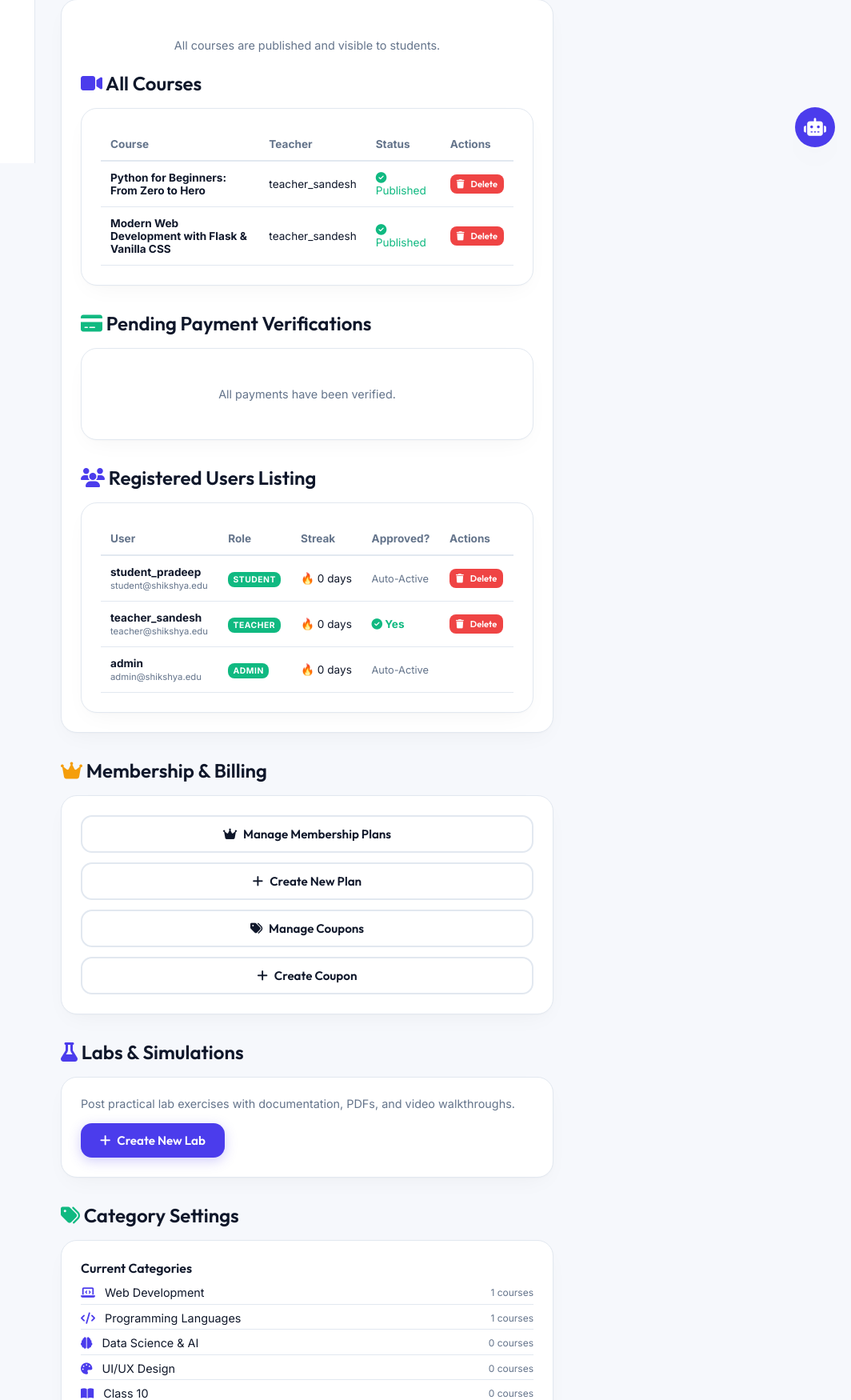
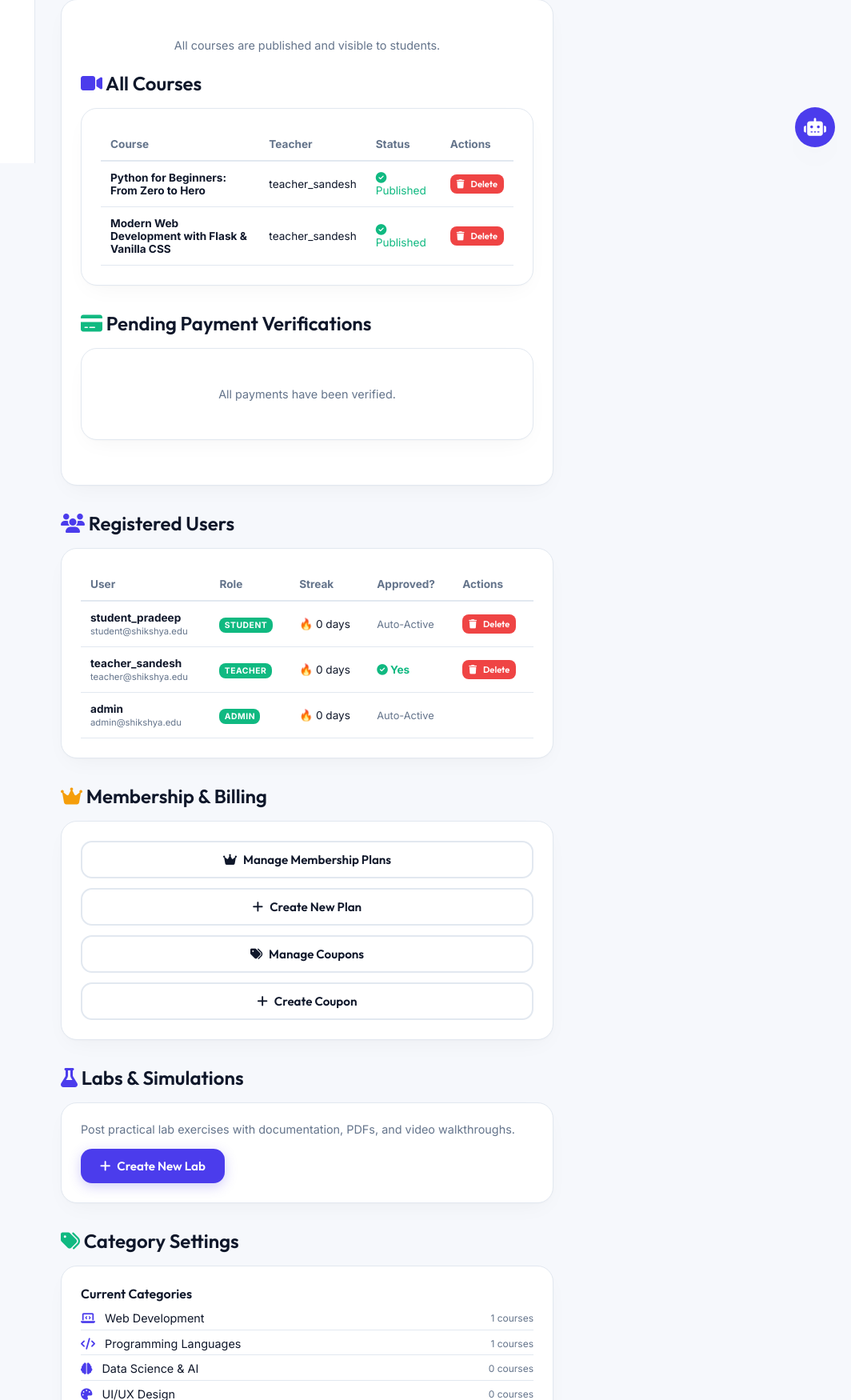
Before and after one commit to parbes80/shikshya-lms, a Flask app: page /dashboard/admin in a window 1280 px wide. Shown: the part 596-2346 px from the top of the page at 80% size, without its empty margins (216-1280 px from the left). Run offline with Flask 3, Linux system fonts and the light colour scheme; a user stored in the database is signed in; tables that the repository leaves empty hold one stand-in row (values such as "Sample post"); data that the repository does not hold is empty; some libraries are stand-ins or nearby versions.

Commit message:
Move Registered Users to right column alongside Membership/Labs/Categories
- Removed orphaned pagination from stats card area
- Pagination now lives inside the Registered Users card in right column

```diff
--- a/templates/admin_dashboard.html
+++ b/templates/admin_dashboard.html
@@ -215,8 +198,12 @@
         {% endif %}
       </div>
 
-      <h2 style="font-size: 1.5rem; margin-bottom: 1rem;"><i class="fas fa-users" style="color: var(--primary);"></i> Registered Users Listing</h2>
-      <div class="card">
+    </div>
+
+    <!-- Right column: Users, Billing, Plans, and Categories -->
+    <div>
+      <h2 style="font-size: 1.5rem; margin-bottom: 1rem;"><i class="fas fa-users" style="color: var(--primary);"></i> Registered Users</h2>
+      <div class="card" style="margin-bottom: 2rem;">
         <div style="overflow-x: auto;">
           <table style="width: 100%; border-collapse: collapse; text-align: left; font-size: 0.85rem;">
               <thead>
```
Also changed, not shown: other parts of templates/admin_dashboard.html (+15 -21 lines).
